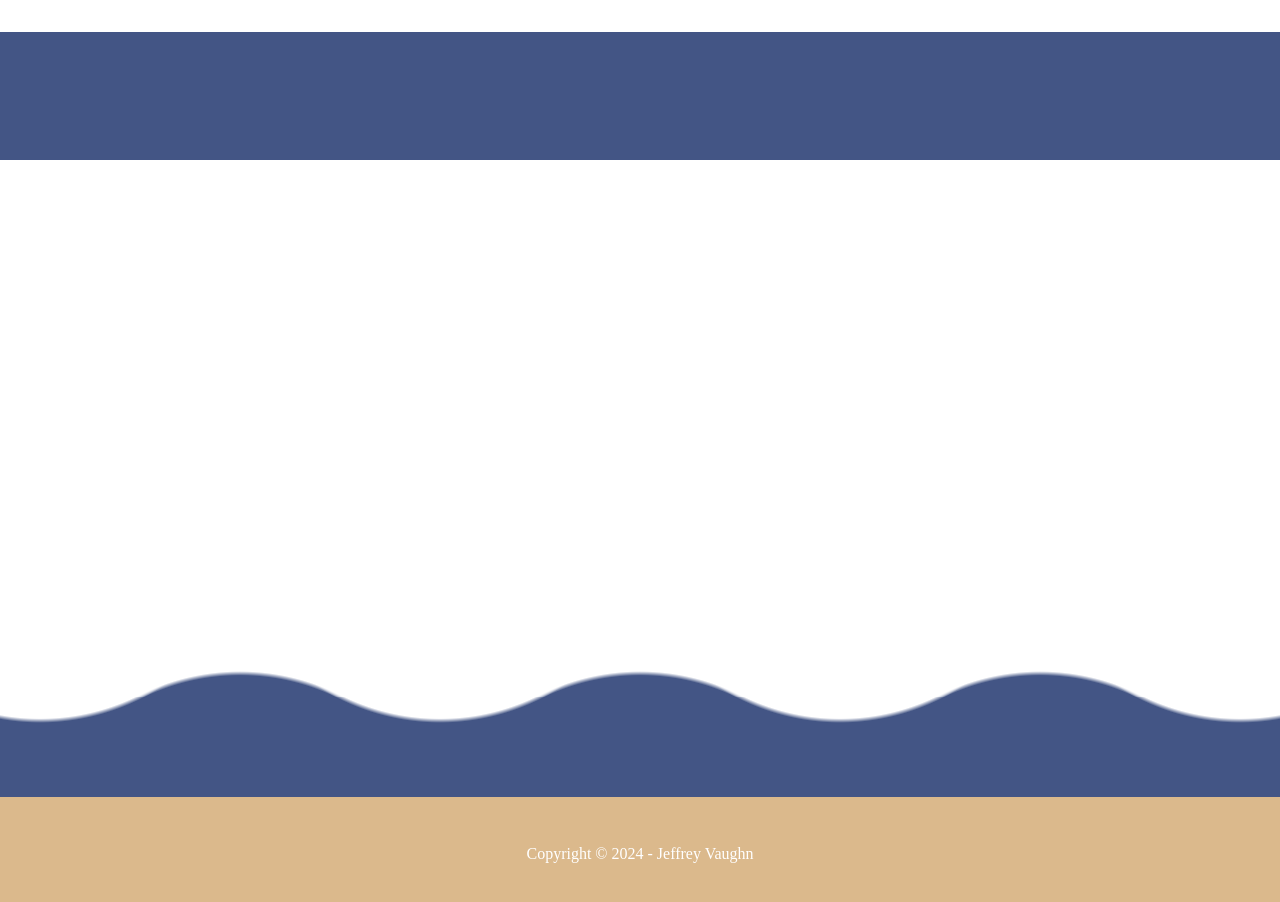
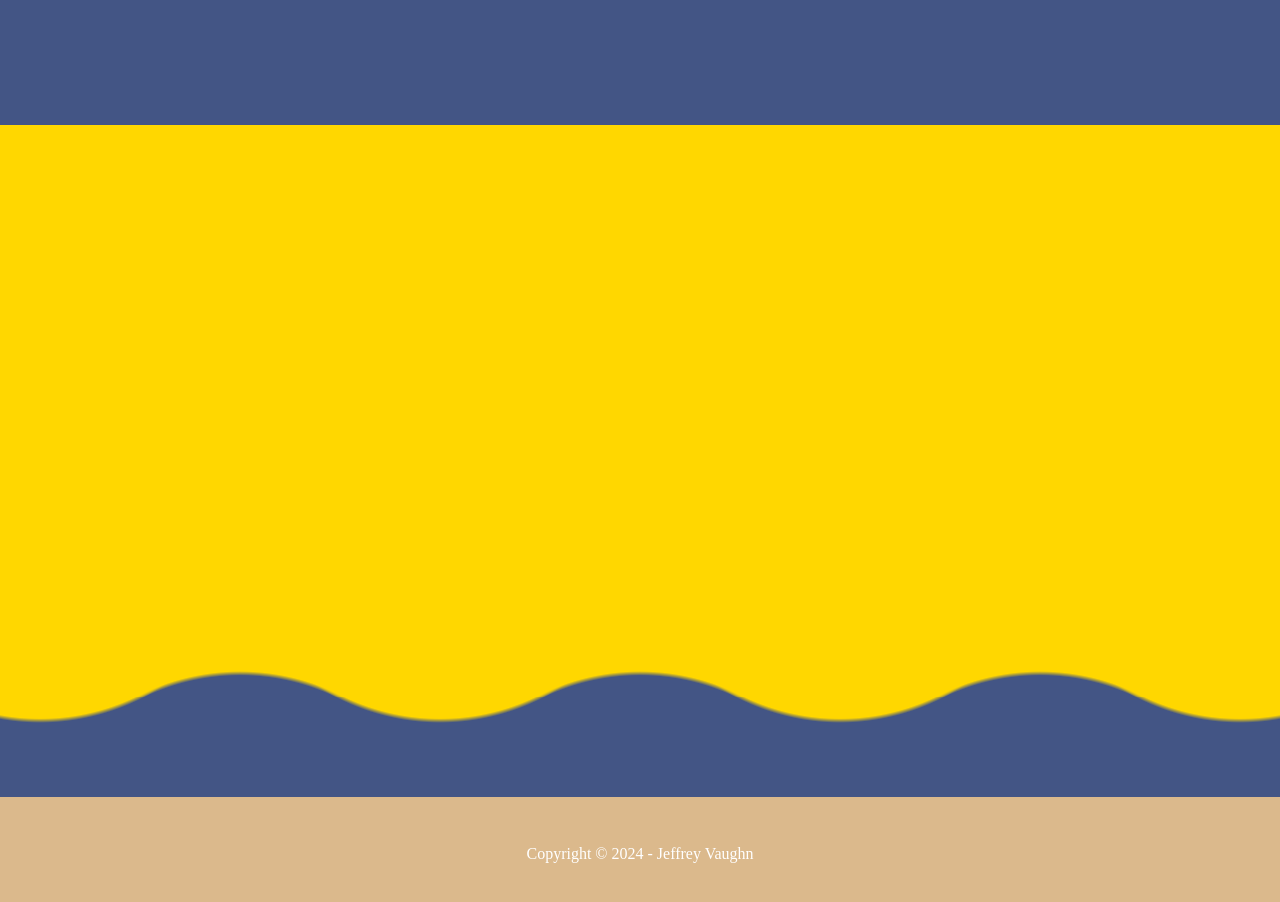
Before and after one commit to jvaughn1230/wave-portfolio, a React (Create React App) app: page / in a window 1280 px wide. Shown: the part 3240-4142 px from the top of the page. Built offline with nearby package versions, Linux system fonts and the light colour scheme; a web font is replaced by a local one.

Commit message:
added cover component

```diff
--- a/src/Sections/Contact/Contact.css
+++ b/src/Sections/Contact/Contact.css
@@ -15,29 +15,30 @@
   width: 100vw;
   z-index: 2;
   /* background-color: var(--dark-blue); */
-  background-color: white;
-  position: absolute;
+  background-color: gold;
+  /* position: absolute; */
   /* Curve is from Here */
+
+  --mask6: radial-gradient(
+        circle at 50% 0%,
+        transparent 30%,
+        black 31%,
+        black 70%,
+        transparent 71%
+      )
+      50% 0 / 400px 100%,
+    linear-gradient(
+        to bottom,
+        transparent calc(100% - 300px),
+        black calc(100% - 300px)
+      )
+      50% 100% / 400px 300px;
+
+  -webkit-mask: var(--mask6);
+  mask: var(--mask6);
 
   /* transform: rotate(180deg); */
   /* Too Here */
-}
-
-.cover::before,
-.cover::after {
-  --mask6: radial-gradient(
-        223.61px at 50% calc(100% - 300px),
-        #000 99%,
-        #0000 101%
-      )
-      calc(50% - 200px) 0/400px 100%,
-    radial-gradient(223.61px at 50% calc(100% + 200px), #0000 99%, #000 101%)
-      50% calc(100% - 100px) / 400px 100% repeat-x;
-
-  -webkit-mask: var(--mask6);
-  mask: var(--mask6);
-  background-color: white;
-  transform: rotate(90deg);
 }
 
 .remove-cover {
@@ -48,6 +49,6 @@
 @keyframes remove-cover {
   100% {
     /* transform: translateY(2000%); */
-    transform: translateY();
+    /* transform: translateY(); */
   }
 }
```
Also changed, not shown: src/components/Cover/Cover.js (added, +7 -0 lines), src/components/Cover/cover.css (added).
